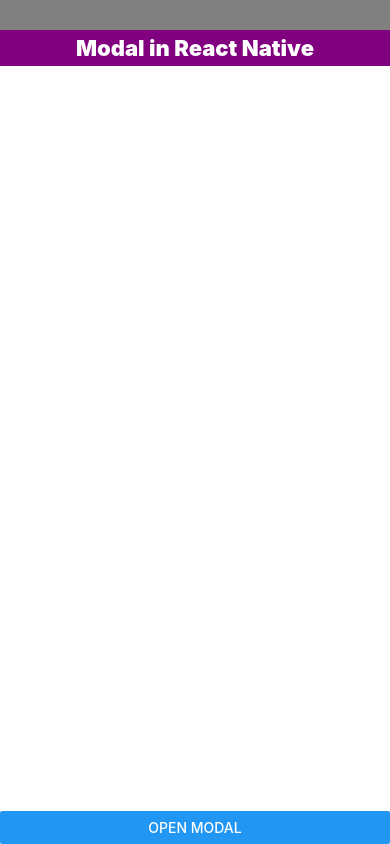
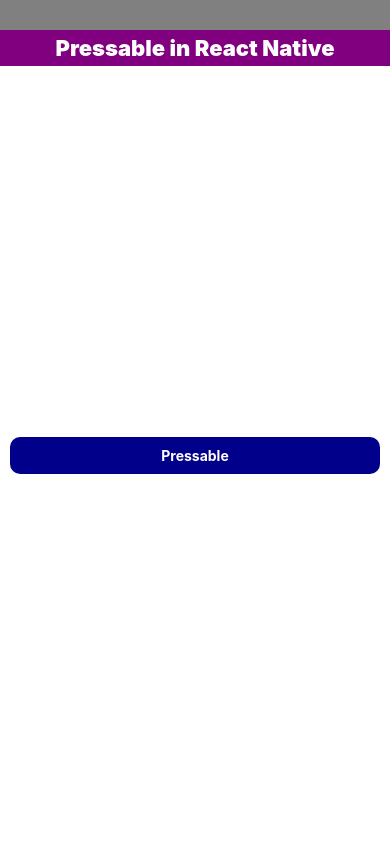
Before and after one commit to Hamxamsd/react-native-learning, a React Native app: screen / in a window 390 px wide. Built offline with nearby package versions, Linux system fonts and the light colour scheme.

Commit message:
Pressable Button

```diff
--- a/App.js
+++ b/App.js
@@ -1,5 +1,5 @@
 import React, { useState } from "react";
-import { Text, View, StyleSheet, Button, Modal } from "react-native";
+import { Text, View, StyleSheet, Pressable } from "react-native";
 
 const App = () => {
   const [showModal, setShowMoal] = useState(false);
@@ -17,19 +17,18 @@ const App = () => {
               marginBlock: 5,
             }}
           >
-            Modal in React Native
+            Pressable in React Native
           </Text>
         </View>
-        <Modal transparent visible={showModal} animationType="fade">
-          <View style={styles.centerView}>
-            <View style={styles.modalView}>
-              <Text style={styles.modalText}>Hello Ameer Hamza Khan</Text>
-              <Button title="Close Modal" onPress={() => setShowMoal(false)} />
-            </View>
-          </View>
-        </Modal>
-        <View style={styles.btnView}>
-          <Button title="Open Modal" onPress={() => setShowMoal(true)} />
+        <View style={{ flex: 1, justifyContent: "center" }}>
+          <Pressable
+            // onPress={() => console.warn("Normal Press")}
+            // onLongPress={() => console.warn("Long Press")}
+            onPressIn={() => console.warn("Press In")}
+            onPressOut={() => console.warn("Press Out")}
+          >
+            <Text style={styles.btn}>Pressable</Text>
+          </Pressable>
         </View>
       </View>
     </>
@@ -42,25 +41,15 @@ const styles = StyleSheet.create({
   mainBox: {
     flex: 1,
   },
-  btnView: {
-    flex: 1,
-    justifyContent: "flex-end",
-  },
-  centerView: {
-    flex: 1,
-    justifyContent: "center",
-    alignItems: "center",
-  },
-  modalText: {
-    fontSize: 20,
+  btn: {
+    backgroundColor: "darkblue",
+    color: "white",
+    padding: 10,
+    margin: 10,
+    textAlign: "center",
     fontWeight: "bold",
-    marginBottom: 20,
-  },
-  modalView: {
-    backgroundColor: "white",
-    padding: 35,
-    borderRadius: 20,
     shadowColor: "#000",
     elevation: 5,
+    borderRadius: 10,
   },
 });
```
